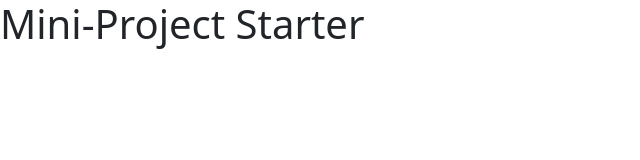
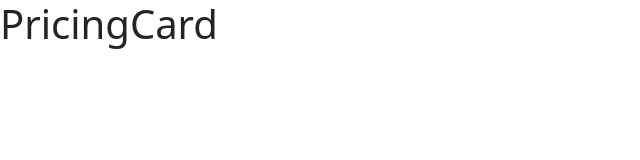
Before and after one commit to Nathaphat-Daengnoi/PricingCard, a plain HTML site: page index.html in a window 1280 px wide. Shown: the whole page, without its empty margins (0-640 px from the left). Drawn offline with Linux system fonts and the light colour scheme.

Commit message:
add git repo

```diff
--- a/index.html
+++ b/index.html
@@ -6,10 +6,11 @@
     <meta name="viewport" content="width=device-width, initial-scale=1.0" />
     <link rel="stylesheet" href="css/bootstrap.min.css" />
     <link rel="stylesheet" href="css/style.css" />
-    <title>Mini-Project Starter</title>
+    <title>PricingCard</title>
   </head>
   <body>
-    <h1>Mini-Project Starter</h1>
+    <h1>PricingCard</h1>
+
 
     <script src="js/bootstrap.bundle.min.js"></script>
   </body>
```
